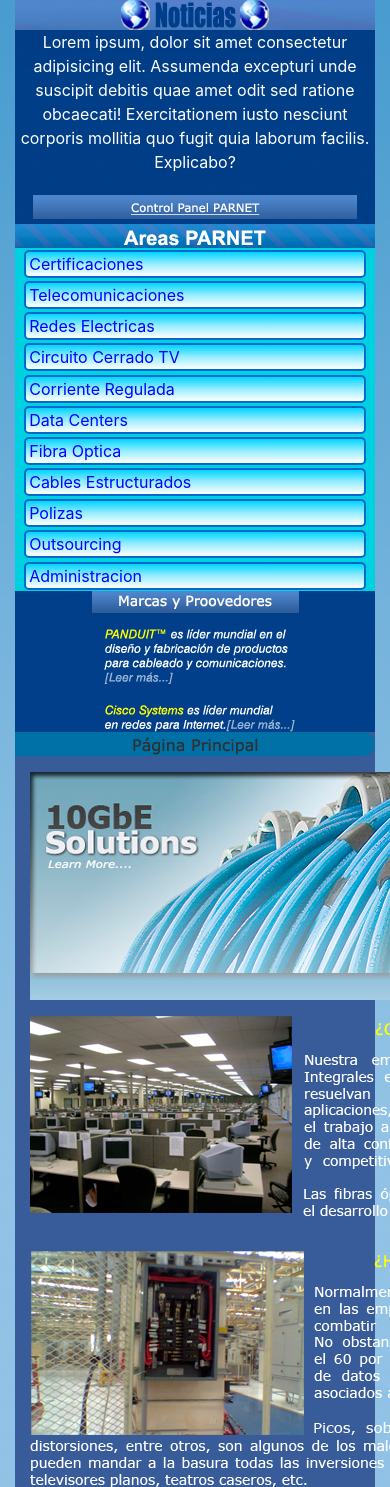
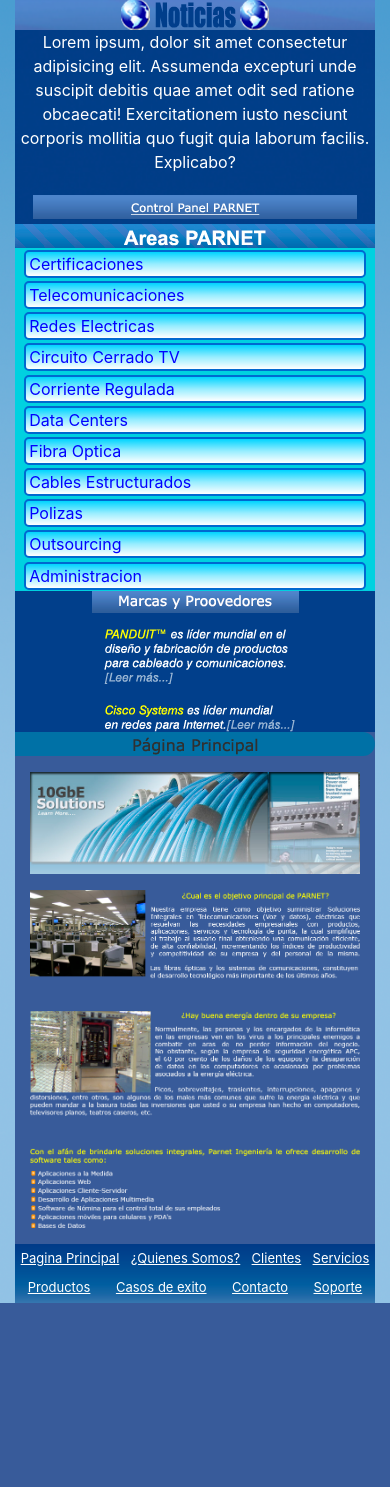
Before and after one commit to EmilioBG1997/ParNET, a PHP site: page / in a window 390 px wide; the page is wider, and only the part inside the window is pictured. Shown: the part 100-1587 px from the top of that part. After the commit the page ends 1403 px from the top of that part, so only its background shows below. Run offline with PHP 8.4, Linux system fonts and the light colour scheme; some libraries are stand-ins or nearby versions.

Commit message:
arreglados bugs de responsividad en main

```diff
--- a/index.php
+++ b/index.php
@@ -18,30 +18,30 @@
                 <div class = "col-md-9 main-content">
                     <div class = "row">
                         <div class = "col-md-3 p-principal text-center">
-                            <img src="Assets/img/Página Principal.png" alt="">
+                            <img src="Assets/img/Página Principal.png" class="img-fluid" alt="">
                         </div>
                     </div>
                     <div class = "row text-center">
                         <div class = "col-md-12 flash-rep">
-                            <img src="Assets/img/representacion_flash.png" alt="">
+                            <img src="Assets/img/representacion_flash.png" class="img-fluid" alt="">
                         </div>
                     </div>
 
                     <div class = "row text-left">
                         <div class = "col-md-12 bloque-content">
-                            <img src="Assets/img/bloque 1 content.png" alt="">
+                            <img src="Assets/img/bloque 1 content.png" class="img-fluid" alt="">
                         </div>
                     </div>
 
                     <div class = "row text-left">
                         <div class = "col-md-12 bloque-content">
-                            <img src="Assets/img/bloque 2 content.png" alt="">
+                            <img src="Assets/img/bloque 2 content.png" class="img-fluid" alt="">
                         </div>
                     </div>
 
                     <div class = "row text-left">
                         <div class = "col-md-12 bloque-content">
-                            <img src="Assets/img/bloque 3 content.png" alt="">
+                            <img src="Assets/img/bloque 3 content.png" class="img-fluid" alt="">
                         </div>
                     </div>
 
```
